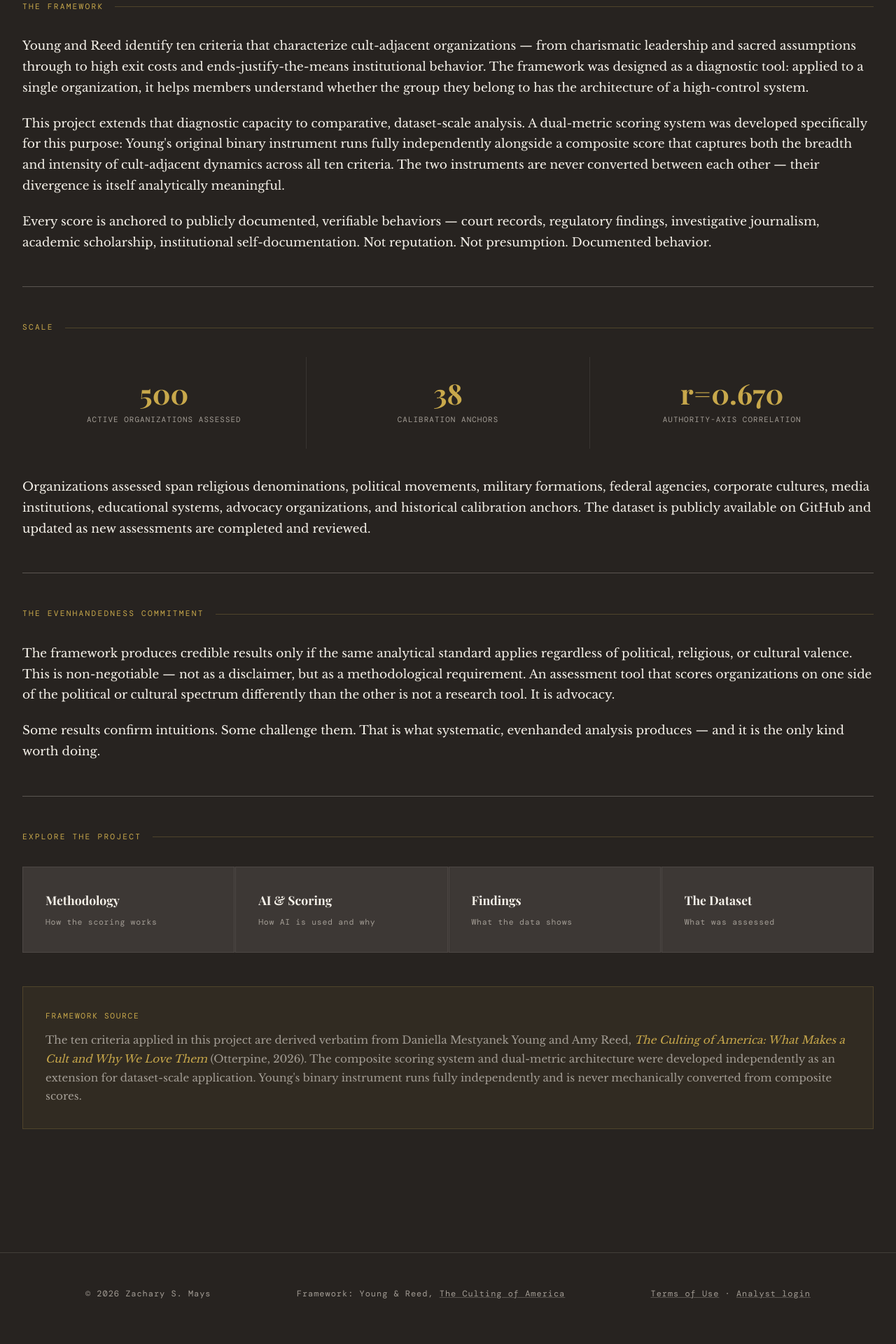
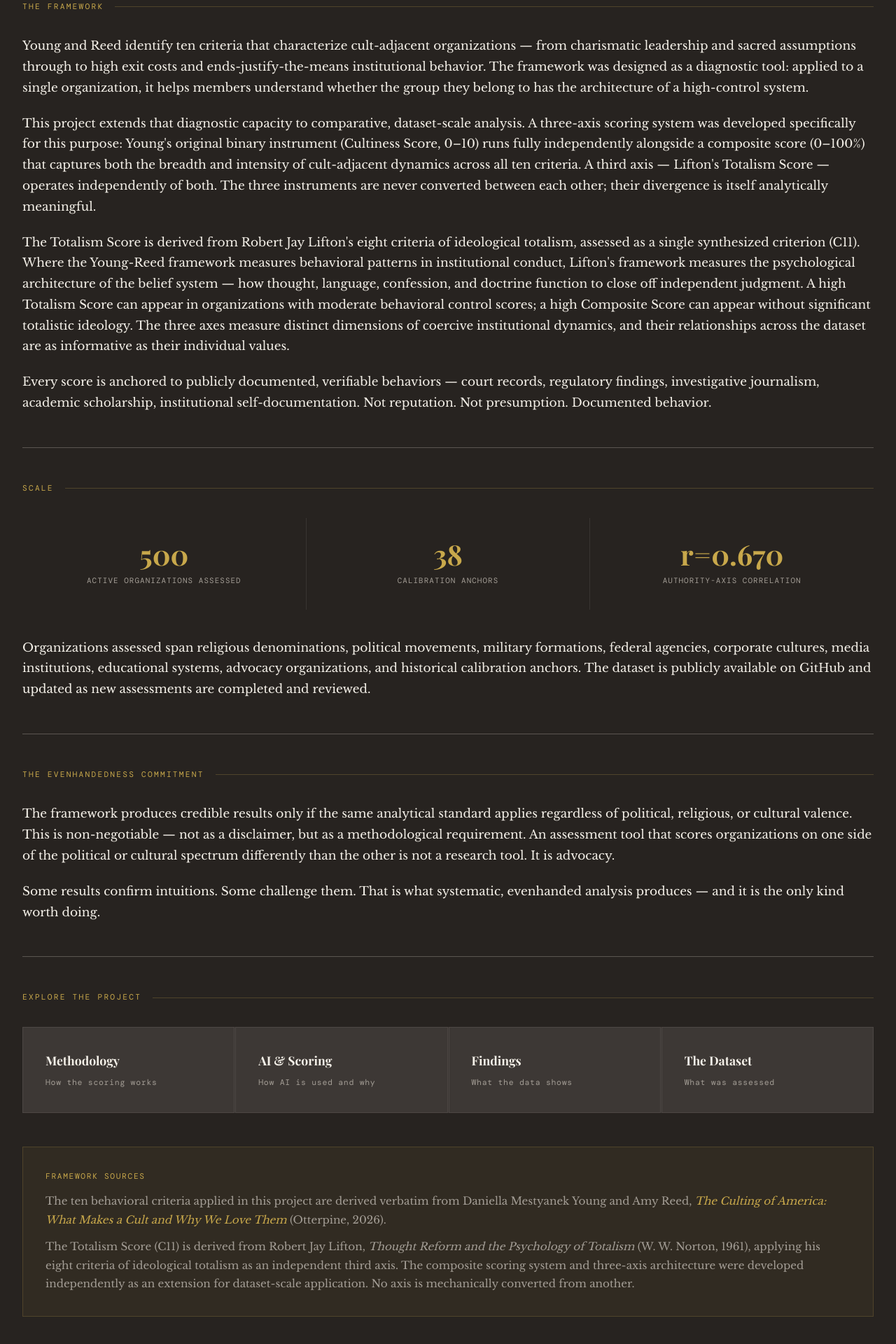
Before and after one commit to zacharymays-cpu/zacharymays-site, a Next.js app: page /oci in a window 1280 px wide. Shown: the part 1114-3034 px from the top of the page at 70% size. Built offline with nearby package versions, Linux system fonts and the light colour scheme; no server answers; the database is empty; a web font is replaced by a local one.

Commit message:
oci: add Lifton totalism framework to overview page

```diff
--- a/src/app/oci/page.jsx
+++ b/src/app/oci/page.jsx
@@ -82,12 +82,29 @@ export default function CultinessPage() {
 
           <p>
             This project extends that diagnostic capacity to comparative,
-            dataset-scale analysis. A dual-metric scoring system was developed
+            dataset-scale analysis. A three-axis scoring system was developed
             specifically for this purpose: Young's original binary instrument
-            runs fully independently alongside a composite score that captures
-            both the breadth and intensity of cult-adjacent dynamics across
-            all ten criteria. The two instruments are never converted between
-            each other — their divergence is itself analytically meaningful.
+            (Cultiness Score, 0–10) runs fully independently alongside a
+            composite score (0–100%) that captures both the breadth and
+            intensity of cult-adjacent dynamics across all ten criteria. A
+            third axis — Lifton's Totalism Score — operates independently
+            of both. The three instruments are never converted between each
+            other; their divergence is itself analytically meaningful.
+          </p>
+
+          <p>
+            The Totalism Score is derived from Robert Jay Lifton's eight
+            criteria of ideological totalism, assessed as a single synthesized
+            criterion (C11). Where the Young-Reed framework measures behavioral
+            patterns in institutional conduct, Lifton's framework measures the
+            psychological architecture of the belief system — how thought,
+            language, confession, and doctrine function to close off independent
+            judgment. A high Totalism Score can appear in organizations with
+            moderate behavioral control scores; a high Composite Score can
+            appear without significant totalistic ideology. The three axes
+            measure distinct dimensions of coercive institutional dynamics,
+            and their relationships across the dataset are as informative as
+            their individual values.
           </p>
 
           <p>
@@ -196,18 +213,23 @@ export default function CultinessPage() {
               fontFamily: 'var(--mono)', fontSize: '0.7rem',
               letterSpacing: '0.15em', textTransform: 'uppercase',
               color: 'var(--gold)', marginBottom: '0.75rem'
-            }}>Framework Source</p>
-            <p style={{fontSize: '0.95rem', color: 'var(--muted)', margin: 0}}>
-              The ten criteria applied in this project are derived verbatim
+            }}>Framework Sources</p>
+            <p style={{fontSize: '0.95rem', color: 'var(--muted)', marginBottom: '0.75rem'}}>
+              The ten behavioral criteria applied in this project are derived verbatim
               from Daniella Mestyanek Young and Amy Reed,{' '}
               <a href="https://uncultureyourself.com" target="_blank" rel="noopener noreferrer">
                 <em>The Culting of America: What Makes a Cult and Why We Love Them</em>
               </a>{' '}
-              (Otterpine, 2026). The composite scoring system and dual-metric
-              architecture were developed independently as an extension for
-              dataset-scale application. Young's binary instrument runs fully
-              independently and is never mechanically converted from composite
-              scores.
+              (Otterpine, 2026).
+            </p>
+            <p style={{fontSize: '0.95rem', color: 'var(--muted)', margin: 0}}>
+              The Totalism Score (C11) is derived from Robert Jay Lifton,{' '}
+              <em>Thought Reform and the Psychology of Totalism</em>{' '}
+              (W. W. Norton, 1961), applying his eight criteria of ideological
+              totalism as an independent third axis. The composite scoring system
+              and three-axis architecture were developed independently as an
+              extension for dataset-scale application. No axis is mechanically
+              converted from another.
             </p>
           </div>
 
```
